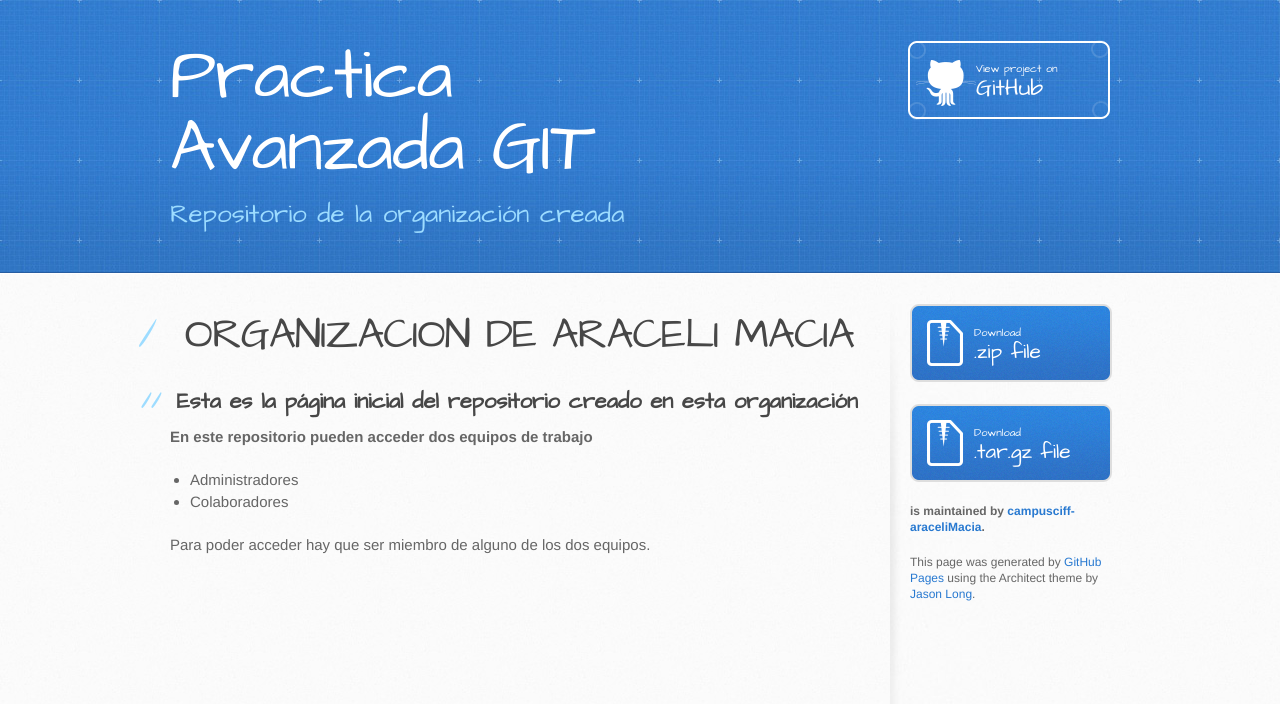
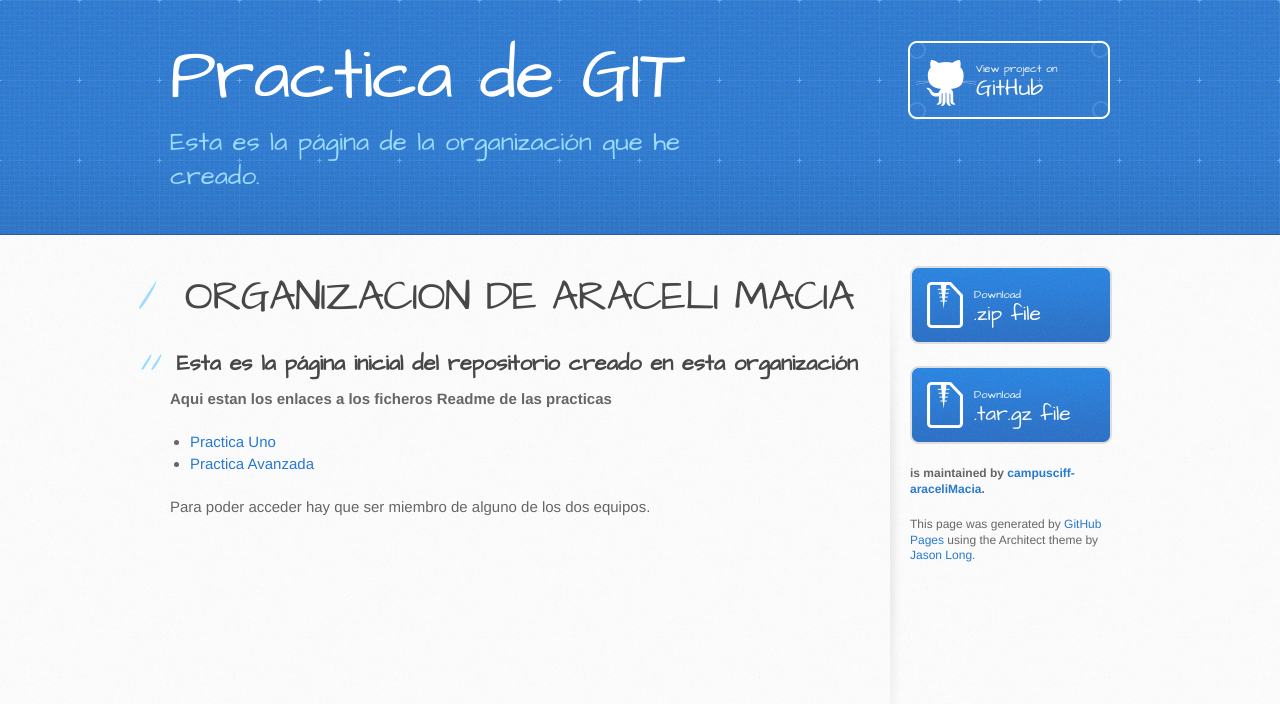
Before and after one commit to campusciff-araceliMacia/PracticaAvanzada, a plain HTML site: page index.html in a window 1280 px wide. Drawn offline with Linux system fonts and the light colour scheme.

Commit message:
Update index.html

```diff
--- a/index.html
+++ b/index.html
@@ -19,8 +19,8 @@
   <body>
     <header>
       <div class="inner">
-        <h1>Practica Avanzada GIT</h1>
-        <h2>Repositorio de la organización creada </h2>
+        <h1>Practica de GIT</h1>
+        <h2>Esta es la página de la organización que he creado. </h2>
         <a href="https://github.com/campusciff-araceliMacia/PracticaAvanzada" class="button"><small>View project on</small> GitHub</a>
       </div>
     </header>
@@ -34,11 +34,11 @@
 <h2>
 <a id="esta-es-la-página-inicial-del-repositorio-creado-en-esta-organización" class="anchor" href="#esta-es-la-p%C3%A1gina-inicial-del-repositorio-creado-en-esta-organizaci%C3%B3n" aria-hidden="true"><span aria-hidden="true" class="octicon octicon-link"></span></a>Esta es la página inicial del repositorio creado en esta organización</h2>
 
-<p><strong>En este repositorio pueden acceder dos equipos de trabajo</strong></p>
+<p><strong>Aqui estan los enlaces a los ficheros Readme de las practicas</strong></p>
 
 <ul>
-<li>Administradores</li>
-<li>Colaboradores</li>
+<li> <a href="https://github.com/araceliMacia/campusciff/blob/master/README.md"> Practica Uno </a> </li>
+<li> <a href="https://github.com/araceliMacia/campusciff/blob/master/README_avanzado.md">Practica Avanzada </A>  </li>
 </ul>
 
 <p>Para poder acceder hay que ser miembro de alguno de los dos equipos.</p>
```
